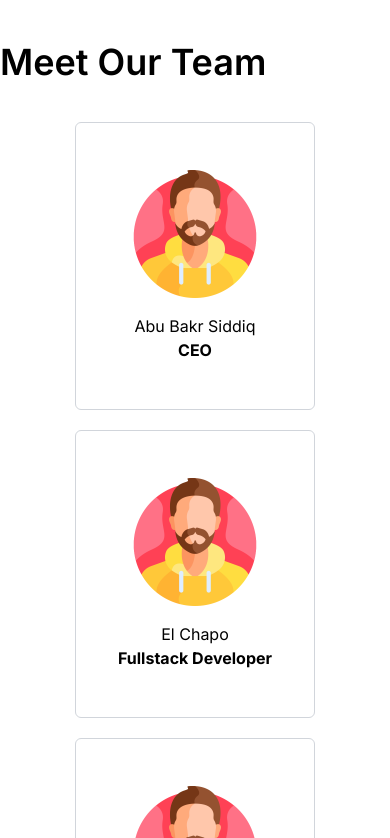
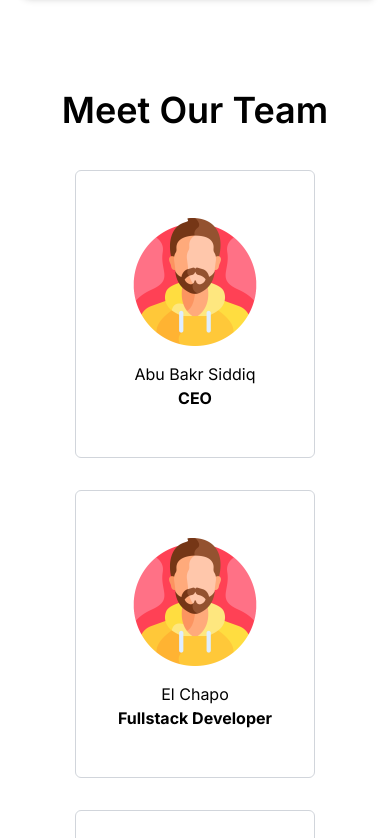
Before and after one commit to abelmorad/merdekainfotek, a Next.js app: page /about in a window 390 px wide. Shown: the part 966-1804 px from the top of the page. Built offline with nearby package versions, Linux system fonts and the light colour scheme.

Commit message:
Style: update alignment padding  and responsiveness

```diff
--- a/src/app/about/page.tsx
+++ b/src/app/about/page.tsx
@@ -13,9 +13,9 @@ const Page = () => {
   return (
     <section
       id="about"
-      className="flex flex-col pt-36 pb-20 mobile:text-center mobile:px-4 tablet:px-16 desktop:px-44"
+      className="flex flex-col pt-36 pb-20 px-4 text-center tablet:px-16 desktop:px-44"
     >
-      <div className="md:container md:mx-auto flex flex-col gap-3">
+      <div className="flex flex-col gap-3">
         <div className="flex-col">
           <h1 className="title">
             about us
@@ -39,7 +39,7 @@ const Page = () => {
           </motion.h2>
           <motion.div
             ref={ref}
-            className="flex flex-col items-center gap-5 tablet:grid tablet:grid-flow-col tablet:grid-rows-3 tablet:place-content-center laptop:grid-rows-2 desk"
+            className='grid place-items-center gap-8 sm:grid-cols-2 sm:px-16 laptop:grid-cols-3 desktop:px-36'
             initial="hidden"
             animate={isInView ? "show" : "hidden"}
             exit="hidden"
```
